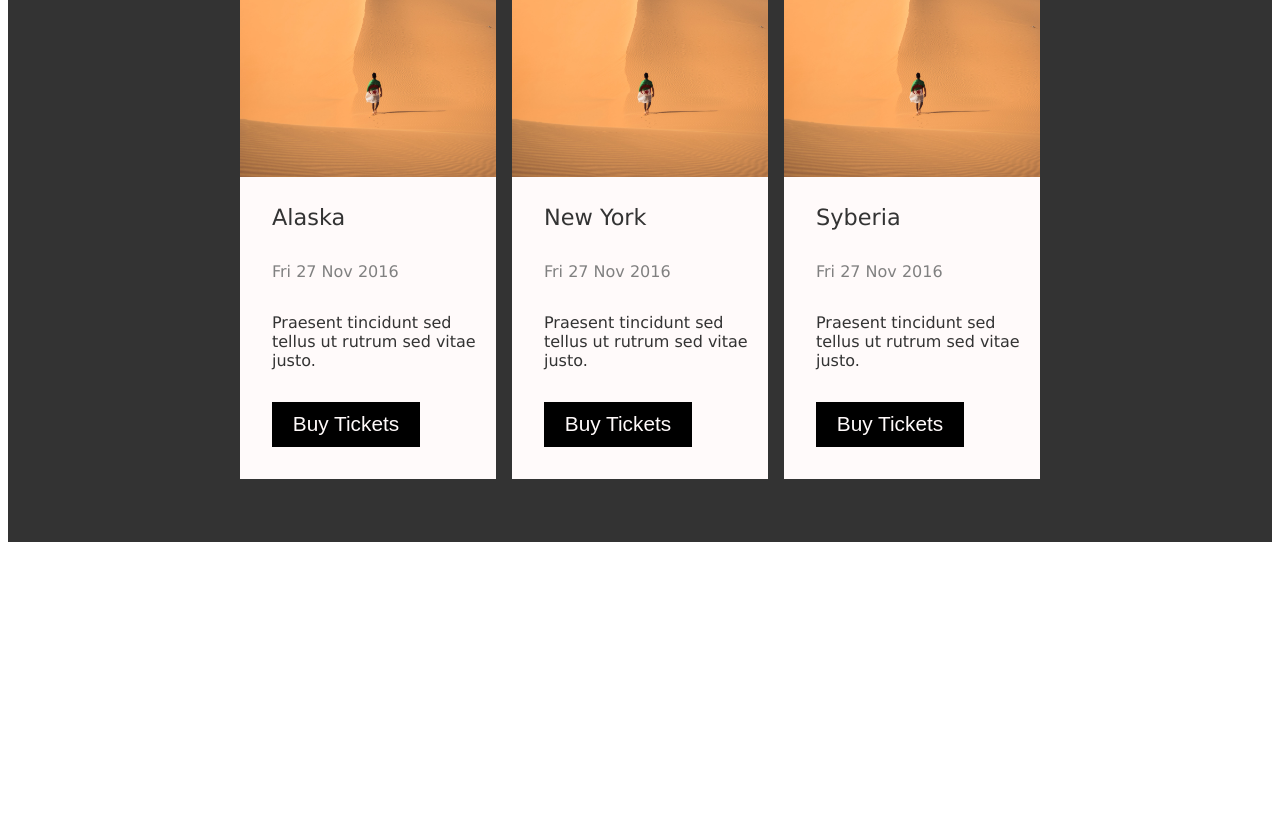
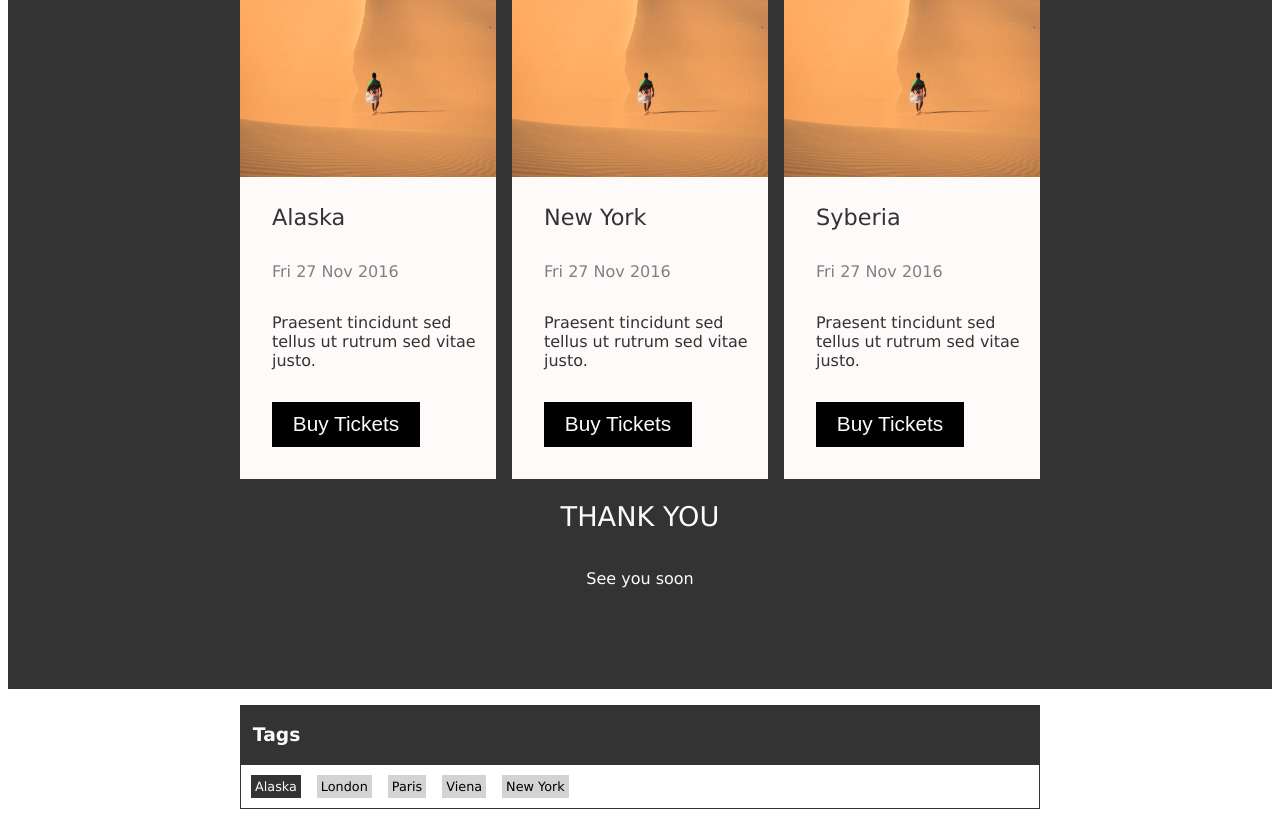
Before and after one commit to MariusCodeAcademy/first-CRA-type1, a React (Create React App) app: page / in a window 1280 px wide. Shown: the part 1191-2008 px from the top of the page. Before the commit the page ends 1741 px from the top, so only its background shows below. Built offline with nearby package versions, Linux system fonts and the light colour scheme.

Commit message:
tags component

```diff
--- a/src/App.css
+++ b/src/App.css
@@ -70,3 +70,25 @@ img {
 .tour__date {
   color: gray;
 }
+
+/* tags */
+
+.tags .tags__header {
+  background-color: #333;
+  color: snow;
+  padding: 0.1px 0.8rem;
+  margin-top: 1rem;
+}
+.tags .tags-items {
+  border: 1px solid #333;
+  padding: 10px;
+}
+.tags .tags__item {
+  background-color: lightgray;
+  font-size: 0.8rem;
+  padding: 4px;
+}
+.tags .tags__item.tags__item--special {
+  background-color: #333;
+  color: snow;
+}
--- a/src/App.jsx
+++ b/src/App.jsx
@@ -1,6 +1,8 @@
 import './App.css';
 import MyButton from './components/MyButton';
 import BottomCardContainer from './components/BottomCardContainer';
+import BottomSectionHeader from './components/BottomSectionHeader';
+import Tags from './components/Tags';
 
 const topSecionData = {
   title: 'The band!',
@@ -39,10 +41,22 @@ function App() {
       </section>
       <section className='black'>
         <div className='container'>
-          <h2 className='title--main'>Tour dates</h2>
-          <h6 className='title title--sub'>Remember to book your tickets</h6>
+          <BottomSectionHeader
+            title='Our new dates'
+            subTitle='Book now before its too late'
+          />
           <BottomCardContainer />
+          <BottomSectionHeader title='Thank you' subTitle='See you soon' />
         </div>
+      </section>
+      <section className='extra container'>
+        <Tags
+          tag1='London'
+          tag2='Paris'
+          tag3='Viena'
+          tag4='New York'
+          tagSpecial='Alaska'
+        />
       </section>
     </div>
   );
--- /dev/null
+++ b/src/components/BottomSectionHeader.jsx
@@ -0,0 +1,10 @@
+function BottomSectionHeader(props) {
+  return (
+    <div className='sectionHeader'>
+      <h2 className='title--main'>{props.title}</h2>
+      <h6 className='title title--sub'>{props.subTitle}</h6>
+    </div>
+  );
+}
+
+export default BottomSectionHeader;
--- /dev/null
+++ b/src/components/Tags.jsx
@@ -0,0 +1,20 @@
+function Tags(props) {
+  return (
+    <div className='tags'>
+      <div className='tags__header'>
+        <h3>Tags</h3>
+      </div>
+      <div className='tags-items d-flex'>
+        <span className='tags__item tags__item--special'>
+          {props.tagSpecial}
+        </span>
+        <span className='tags__item'>{props.tag1}</span>
+        <span className='tags__item'>{props.tag2}</span>
+        <span className='tags__item'>{props.tag3}</span>
+        <span className='tags__item'>{props.tag4}</span>
+      </div>
+    </div>
+  );
+}
+
+export default Tags;
```
